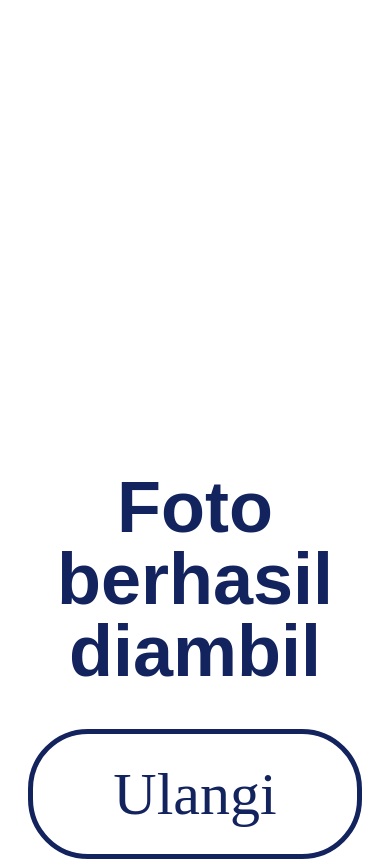
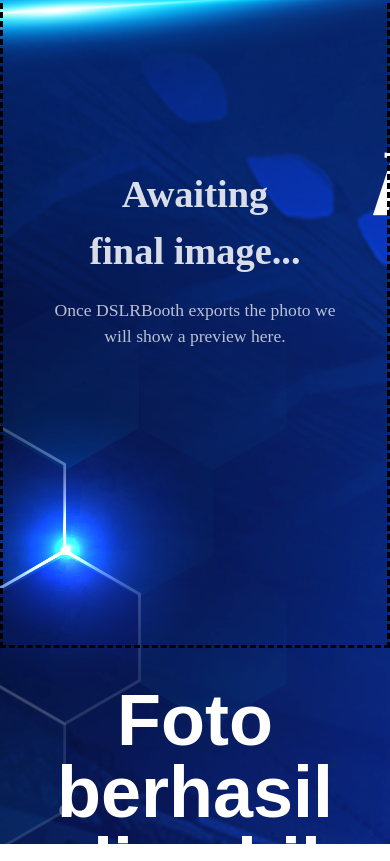
Before and after one commit to vartech-id/led-photobooth-trimar, a Vue app in the folder frontend/: page /result in a window 390 px wide. Shown: the top 861 px of the page. Built offline with nearby package versions, Linux system fonts and the light colour scheme; no server answers.

Commit message:
final pipeline and design

```diff
--- a/frontend/src/views/Display1.vue
+++ b/frontend/src/views/Display1.vue
@@ -145,7 +145,7 @@ onBeforeUnmount(() => {
         :src="photoUrl"
         :alt="`Slot ${slotNumber} photo`"
       />
-      <p>Version: {{ version }}</p>
+      <p class="version">Version: {{ version }}</p>
     </div>
   </main>
 </template>
@@ -154,9 +154,7 @@ onBeforeUnmount(() => {
   position: fixed;
   inset: 0;
   margin: auto;
-
   aspect-ratio: 1 / 2;
-
   /* ini bikin frame selalu muat di monitor apa pun */
   width: min(100vw, calc(100vh / 2));
   height: auto;
@@ -170,7 +168,7 @@ onBeforeUnmount(() => {
   object-position: center;
 }
 
-.led-number{
+.led-number {
   position: absolute;
   color: white;
   left: 0;
@@ -183,4 +181,9 @@ onBeforeUnmount(() => {
   justify-content: center;
   font-size: 10em;
 }
+
+.version {
+  position: absolute;
+  color: white;
+}
 </style>
--- a/frontend/src/views/Display2.vue
+++ b/frontend/src/views/Display2.vue
@@ -145,7 +145,7 @@ onBeforeUnmount(() => {
         :src="photoUrl"
         :alt="`Slot ${slotNumber} photo`"
       />
-      <p>Version: {{ version }}</p>
+      <p class="version">Version: {{ version }}</p>
     </div>
   </main>
 </template>
--- a/frontend/src/views/Display3.vue
+++ b/frontend/src/views/Display3.vue
@@ -137,7 +137,7 @@ onBeforeUnmount(() => {
         :src="photoUrl"
         :alt="`Slot ${slotNumber} photo`"
       />
-      <p>Version: {{ version }}</p>
+      <p class="version">Version: {{ version }}</p>
     </div>
   </main>
 </template>
--- a/frontend/src/views/LaunchPhoto.vue
+++ b/frontend/src/views/LaunchPhoto.vue
@@ -152,17 +152,20 @@ onBeforeUnmount(() => {
   flex-direction: column;
   align-items: center;
   justify-content: center;
-  background-color: rgb(255, 0, 0);
+  background-image: url(../assets/bg-2.png);
 }
 
 .image-result-wrapper {
-  background-color: aqua;
   display: flex;
   justify-content: center;
+  width: 100%;
+  padding-top: 1em;
+
 }
 
 img {
-  width: 60%;
+  width: min(100%, 600px);
+  aspect-ratio: 1 / 2;
 }
 
 .launch-button-wrapper{
@@ -181,5 +184,6 @@ button{
   background: #13235e;
   color: #fff;
   transition: transform 120ms ease;
+  border: 2px solid white;
 }
 </style>
--- a/frontend/src/views/Result.vue
+++ b/frontend/src/views/Result.vue
@@ -236,37 +236,30 @@ onBeforeUnmount(() => {
 </template>
 
 <style scoped>
+
 .result-screen {
-  width: 100vw;
   height: 100vh;
-  padding: clamp(2rem, 4vw, 3rem);
-  color: #fff;
   display: flex;
   flex-direction: column;
   align-items: center;
   justify-content: center;
-  gap: clamp(2rem, 5vw, 3rem);
   text-align: center;
-  transform: translate(0px, -30px);
+  background-image: url(../assets/bg-2.png);
 }
 
 .preview-card {
   max-width: 960px;
   width: 100%;
-  /* background: rgba(8, 12, 20, 0.9); */
   border-radius: 36px;
-  /* padding: clamp(1.5rem, 4vw, 3rem); */
-  /* box-shadow: 0 24px 48px rgba(0, 0, 0, 0.38); */
   display: flex;
   flex-direction: column;
-  /* gap: 1.5rem; */
   align-items: center;
+  padding-top: 8em;
 }
 
 .image-frame {
-  width: min(100%, 900px);
-  aspect-ratio: 3 / 4;
-  border-radius: 28px;
+  width: min(100%, 600px);
+  aspect-ratio: 1 / 2;
   overflow: hidden;
   display: flex;
   align-items: center;
@@ -312,22 +305,21 @@ onBeforeUnmount(() => {
 
 .cetak-caption {
   font-family: "Poppins", sans-serif;
-  font-weight: 700;
+  font-weight: 600;
   font-style: normal;
-  font-size: 72px;
+  font-size: 4.5em;
   line-height: 100%;
   letter-spacing: 0%;
   text-align: center;
   position: relative;
-  color: #13235e;
-  margin: 0px;
-  top: 80px;
+  color: #ffffff;
+  padding-top: 0.5em;
 }
 
 .actions {
   display: flex;
   gap: 40px;
-  transform: translate(0px, 90px);
+  padding-top: 3em;
 }
 
 .retake-btn {
@@ -348,6 +340,7 @@ onBeforeUnmount(() => {
   border: none;
   background: #13235e;
   color: #fff;
+  border: 2px solid white;
 }
 
 .home-btn {
@@ -365,7 +358,7 @@ onBeforeUnmount(() => {
 .qr-modal-backdrop {
   position: fixed;
   inset: 0;
-  background: rgba(0, 0, 0, 0.65);
+  background: rgba(0, 0, 0, 0.65); /*shadow */
   backdrop-filter: blur(6px);
   display: flex;
   align-items: center;
@@ -388,8 +381,7 @@ onBeforeUnmount(() => {
 }
 
 .qr-modal h2 {
-  font-size: 84px;
-  margin: 0 0 0rem;
+  font-size: 5em;
   font-weight: 700;
   font-family: "Poppins", sans-serif;
   font-style: normal;
@@ -401,13 +393,13 @@ onBeforeUnmount(() => {
   align-items: center;
   justify-content: center;
   background: none;
-  border-radius: 24px;
-  padding: 1.5rem;
+  padding-bottom: 2em;
 }
 
 .border-box-qr {
   border: 2px solid #000000;
   padding: 20px;
+  background-color: aqua;
 }
 
 .qr-image {
@@ -439,12 +431,22 @@ onBeforeUnmount(() => {
   height: 130px;
   padding: 0.75rem 2.5rem;
   border-radius: 999px;
-  border: none;
   font-size: 60px;
   cursor: pointer;
   background: #13235e;
   color: #fff;
-  transition: transform 120ms ease;
+  animation: pulse 1.4s ease-in-out infinite;
+}
+
+@keyframes pulse{
+  0%, 100% { transform: scale(1);    filter: brightness(1); }
+  50%      { transform: scale(1.06); filter: brightness(1.08); }
+}
+
+.next:active{
+  animation: none;
+  transform: scale(0.95);
+  filter: brightness(0.92);
 }
 
 .error-banner {
--- a/frontend/src/views/WaitingPhoto.vue
+++ b/frontend/src/views/WaitingPhoto.vue
@@ -200,6 +200,7 @@ onBeforeUnmount(() => {
   color: #fff;
   text-align: center;
   padding: 2rem;
+  background-image: url(../assets/bg-1.png);
 }
 
 .status-panel {
@@ -274,13 +275,13 @@ h1 {
   min-width: 20rem;
   padding: 1rem 2.5rem;
   font-size: 40px;
-  /* font-weight: 600; */
   border: 5px solid #13235e;
   border-radius: 999px;
   cursor: pointer;
   transition: transform 150ms ease, box-shadow 150ms ease;
   background: white;
   transform: translate(0px, 20px);
+  cursor: none;
 }
 
 .action-btn:active {
--- a/frontend/src/views/WelcomeScreen.vue
+++ b/frontend/src/views/WelcomeScreen.vue
@@ -35,7 +35,7 @@ const confirmStart = async () => {
     }
 
     isModalOpen.value = false;
-    router.push({ name: "photo-session" });
+    router.push({ name: "WaitingPhoto" });
   } catch (error) {
     console.error(error);
     modalError.value =
@@ -56,7 +56,7 @@ const onConfirmYes = async () => {
 </script>
 <template>
   <div class="page one">
-    <img src="../assets/start-btn.png" alt="start button" class="start-button" @click="openModal">Start Button</img>
+    <img src="../assets/start-btn.png" alt="start button" class="start-button" @click="openModal"/>
     <div v-if="isModalOpen" class="overlay">
       <div class="modal">
         <h2>Mulai Foto</h2>
@@ -81,7 +81,7 @@ const onConfirmYes = async () => {
 }
 
 .start-button{
-  cursor: pointer;
+  cursor: none;
   user-select: none;
   -webkit-user-drag: none;
 
```
